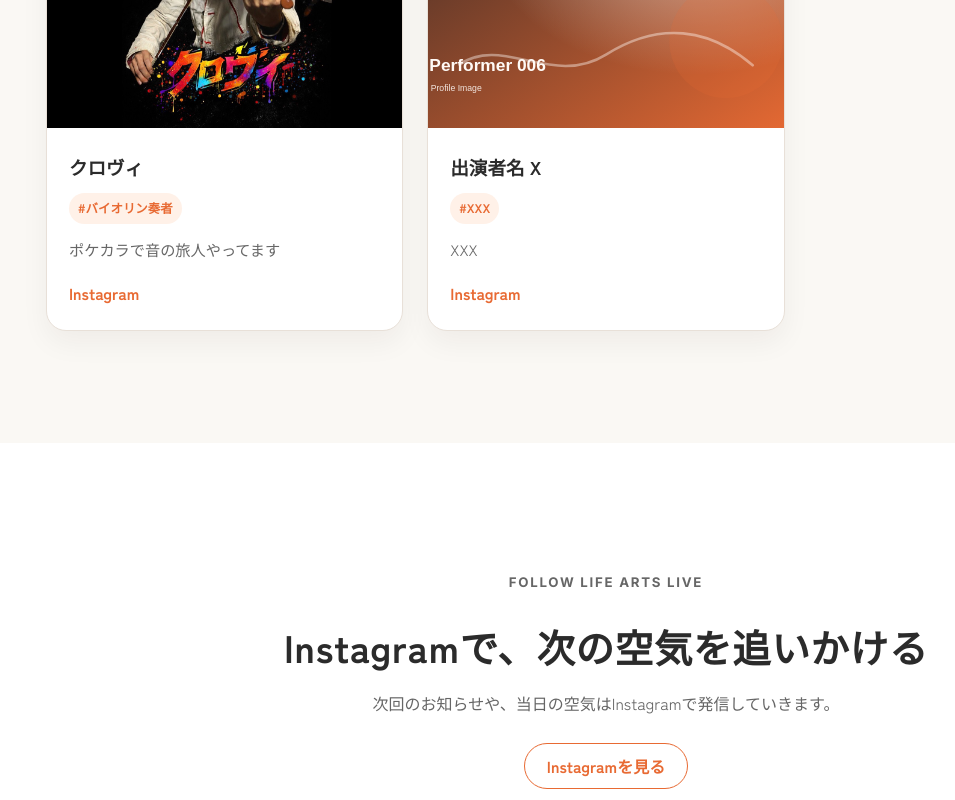
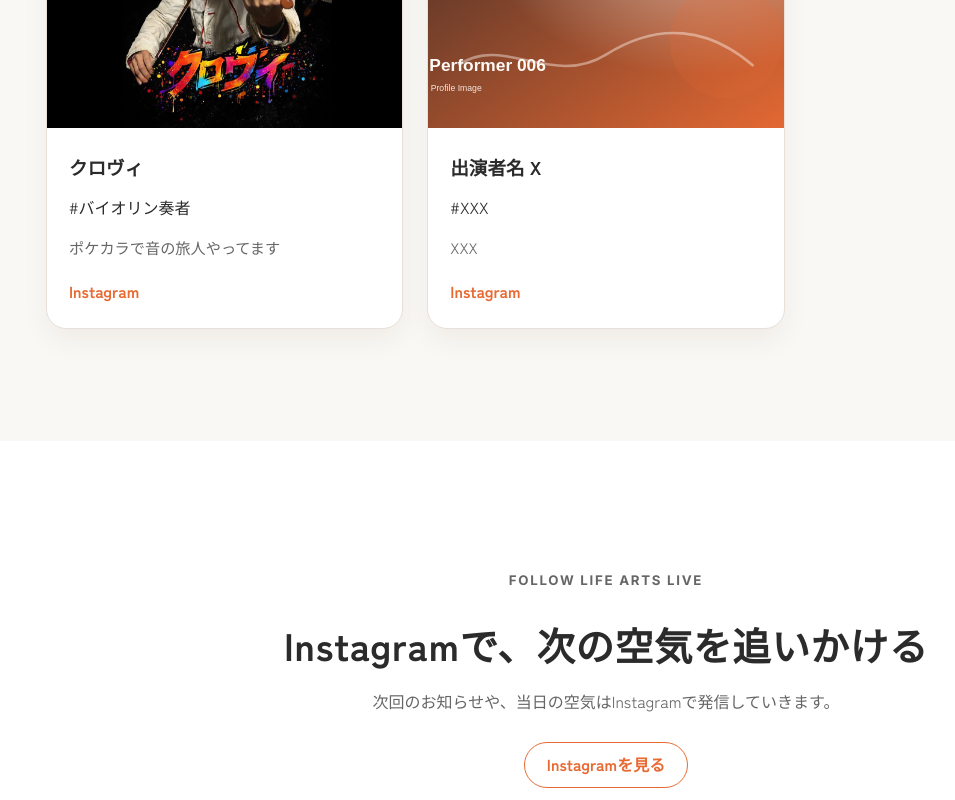
Before and after one commit to araragi0040-jpg/life-arts-live-museum, a Next.js app: page / in a window 1280 px wide. Shown: the part 3780-4580 px from the top of the page, without its empty margins (34-989 px from the left). Built offline with nearby package versions, Linux system fonts and the light colour scheme.

Commit message:
Update PerformerCard.tsx

```diff
--- a/src/components/PerformerCard.tsx
+++ b/src/components/PerformerCard.tsx
@@ -1,29 +1,89 @@
-import type { Performer } from "@/types";
+import type { Performer, SocialLink } from "@/types";
 
 type PerformerCardProps = {
   performer: Performer;
   compact?: boolean;
 };
 
+function getSocialLinks(performer: Performer): SocialLink[] {
+  if (performer.snsLinks && performer.snsLinks.length > 0) {
+    return performer.snsLinks;
+  }
+
+  const links: SocialLink[] = [];
+
+  if (performer.sns.instagram) {
+    links.push({
+      label: "Instagram",
+      url: performer.sns.instagram,
+      type: "instagram",
+    });
+  }
+
+  if (performer.sns.x) {
+    links.push({
+      label: "X",
+      url: performer.sns.x,
+      type: "x",
+    });
+  }
+
+  if (performer.sns.website) {
+    links.push({
+      label: "Website",
+      url: performer.sns.website,
+      type: "website",
+    });
+  }
+
+  return links;
+}
+
 export function PerformerCard({ performer, compact = false }: PerformerCardProps) {
+  const socialLinks = getSocialLinks(performer);
+
   return (
-    <article className={`performer-card ${compact ? "performer-card--compact" : ""}`}>
-      {!compact && performer.image ? (
-        <img src={performer.image} alt={`${performer.name}の写真`} className="performer-card__image" />
-      ) : null}
+    <article className="performer-card">
+      {performer.image && (
+        <img
+          src={performer.image}
+          alt={performer.name}
+          className="performer-card__image"
+        />
+      )}
+
       <div className="performer-card__body">
-        <h3>{performer.name}</h3>
-        <div className="tag-list" aria-label="表現ジャンル">
-          {performer.genre.map((genre) => (
-            <span className="tag" key={genre}>#{genre}</span>
-          ))}
-        </div>
-        {!compact && performer.shortBio ? <p>{performer.shortBio}</p> : null}
-        {performer.sns.instagram ? (
-          <a className="performer-card__link" href={performer.sns.instagram} target="_blank" rel="noreferrer">
-            Instagram
-          </a>
-        ) : null}
+        <h3 className="performer-card__name">{performer.name}</h3>
+
+        {performer.genre.length > 0 && (
+          <div className="performer-card__genres">
+            {performer.genre.map((genre) => (
+              <span key={genre} className="performer-card__tag">
+                #{genre}
+              </span>
+            ))}
+          </div>
+        )}
+
+        {!compact && performer.shortBio && (
+          <p className="performer-card__bio">{performer.shortBio}</p>
+        )}
+
+        {socialLinks.length > 0 && (
+          <div className="performer-card__links">
+            {socialLinks.map((link) => (
+              <a
+                key={`${link.label}-${link.url}`}
+                href={link.url}
+                target="_blank"
+                rel="noopener noreferrer"
+                className="performer-card__link"
+              >
+                {link.label}
+              </a>
+            ))}
+          </div>
+        )}
       </div>
     </article>
   );
```
